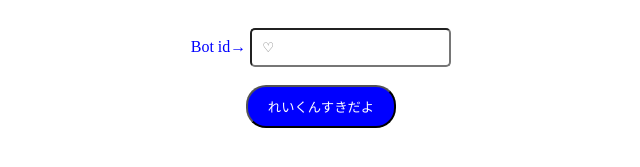
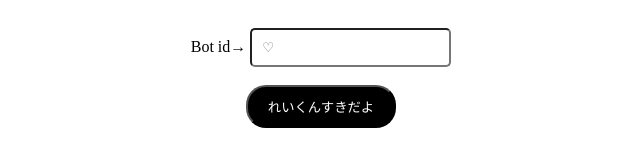
Before and after one commit to taikoyaki150141/Reikunsukidayo, a plain HTML site: page index.html in a window 1280 px wide. Shown: the whole page, without its empty margins (319-959 px from the left). Drawn offline with Linux system fonts and the light colour scheme.

Commit message:
Update index.html

```diff
--- a/index.html
+++ b/index.html
@@ -6,16 +6,16 @@
 
     button {
     border-radius: 20px;
-    background-color: blue;
+    background-color: rgb(0, 0, 0);
     color: rgb(255, 255, 255);
     padding: 10px 20px;
     }
     </style>
 
     </head> <body> <div style="display: inline-block; background-color: rgb(255, 255, 255); padding: 20px;">
-    <label for="client_id" style="color: blue;">Bot id→</label>
+    <label for="client_id" style="color: rgb(0, 0, 0);">Bot id→</label>
     <input type="text" id="client_id" placeholder="♡"><br><br>
 
     <button onclick="generateURL()">れいくんすきだよ</button>
 
-    <p id="output_url" style="color: blue;"></p> </div> <script> function generateURL() { var clientID = document.getElementById("client_id").value; var url = `https://discord.com/oauth2/authorize?client_id=${clientID}&permissions=1100316985344&scope=bot%20applications.commands`; document.getElementById("output_url").innerHTML = `<a href="${url}" target="_blank" style="color: blue;">${url}</a>`; } </script> </body> </html>
+    <p id="output_url" style="color: rgb(0, 0, 0);"></p> </div> <script> function generateURL() { var clientID = document.getElementById("client_id").value; var url = `https://discord.com/oauth2/authorize?client_id=${clientID}&permissions=1100316985344&scope=bot%20applications.commands`; document.getElementById("output_url").innerHTML = `<a href="${url}" target="_blank" style="color: blue;">${url}</a>`; } </script> </body> </html>
```
